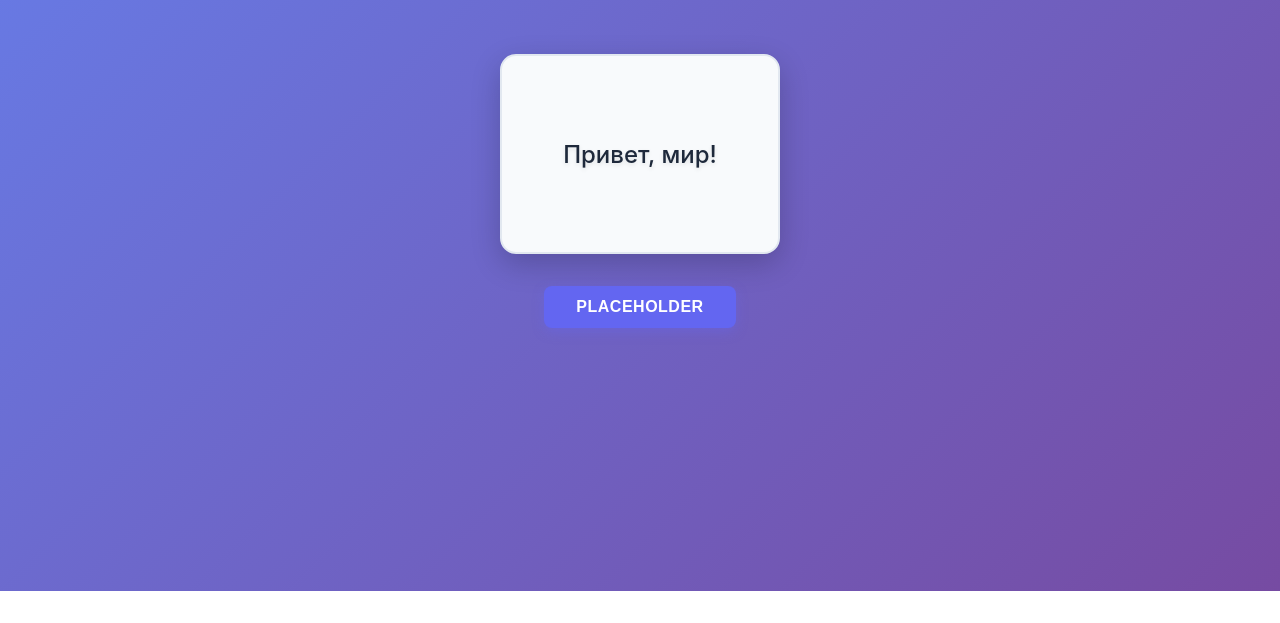
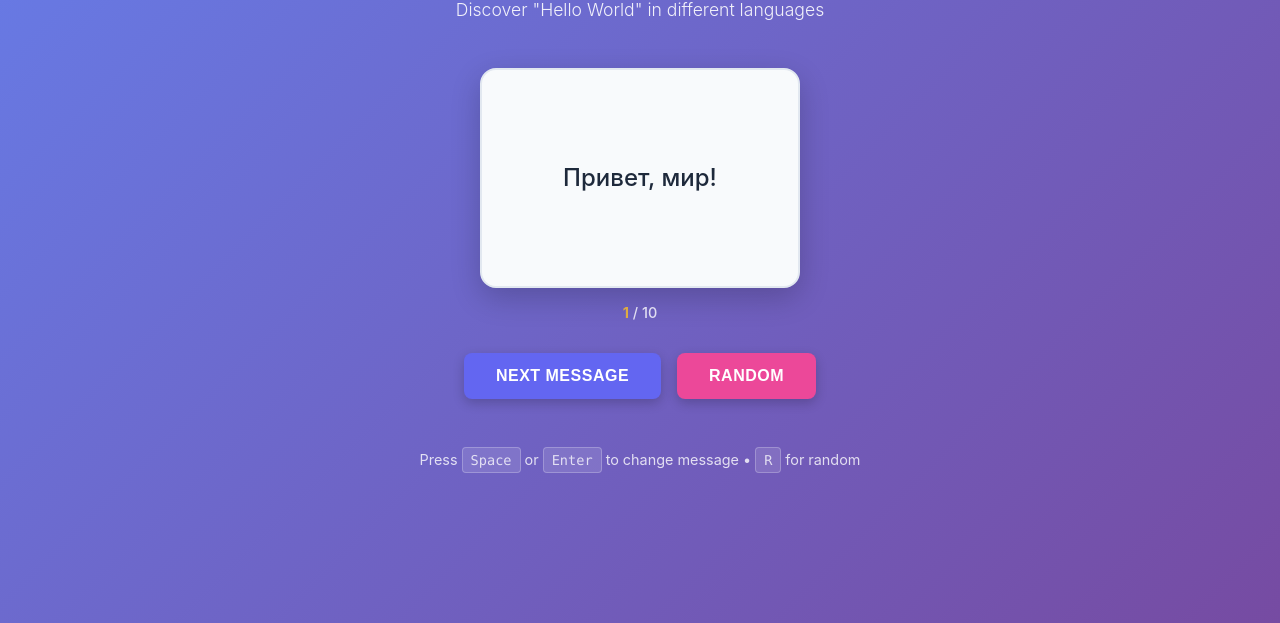
Before and after one commit to Herbert-C-byte/card-shower, a plain HTML site: page index.html in a window 1280 px wide. Shown: the part 209-832 px from the top of the page. Before the commit the page ends 800 px from the top, so only its background shows below. Drawn offline with Linux system fonts and the light colour scheme.

Commit message:
Added some things

```diff
--- a/index.html
+++ b/index.html
@@ -3,13 +3,39 @@
 <head>
   <meta charset="UTF-8">
   <meta name="viewport" content="width=device-width, initial-scale=1.0">
+  <meta name="description" content="Multilingual greeting cards showcasing 'Hello World' in 10 different languages">
+  <meta name="theme-color" content="#6366f1">
   <link rel="stylesheet" href="styles.css">
-  <title>My website</title>
+  <title>Cards Shower - Multilingual Greetings</title>
 </head>
 <body>
-  <div class="card"></div>
-  <button id="changeButton" type="button">placeholder</button>
+  <main>
+    <div class="container">
+      <header>
+        <h1>Cards Shower</h1>
+        <p class="subtitle">Discover "Hello World" in different languages</p>
+      </header>
 
-<script src="script.js"></script>
+      <div class="card-wrapper">
+        <div class="card" aria-live="polite" role="region">
+          <span class="message">Loading...</span>
+        </div>
+        <div class="counter">
+          <span id="messageCount">0</span> / <span id="totalMessages">10</span>
+        </div>
+      </div>
+
+      <div class="button-group">
+        <button id="changeButton" type="button" class="btn-primary">Next Message</button>
+        <button id="randomButton" type="button" class="btn-secondary">Random</button>
+      </div>
+
+      <footer>
+        <p class="hint">Press <kbd>Space</kbd> or <kbd>Enter</kbd> to change message • <kbd>R</kbd> for random</p>
+      </footer>
+    </div>
+  </main>
+
+  <script src="script.js"></script>
 </body>
 </html>
--- a/script.js
+++ b/script.js
@@ -12,36 +12,66 @@ document.addEventListener('DOMContentLoaded', () => {
     'مرحبا بالعالم!'
   ];
 
-  const button = document.querySelector('#changeButton');
+  const changeButton = document.querySelector('#changeButton');
+  const randomButton = document.querySelector('#randomButton');
   const card = document.querySelector('.card');
+  const messageSpan = card?.querySelector('.message');
+  const messageCountSpan = document.querySelector('#messageCount');
+  const totalMessagesSpan = document.querySelector('#totalMessages');
 
-  if (!button || !card) {
-    console.warn('Missing #changeButton or .card element; aborting script.');
+  if (!changeButton || !randomButton || !card || !messageSpan) {
+    console.error('Required elements not found; aborting script.');
     return;
   }
 
-  // Improve accessibility: announce changes and mark region
-  card.setAttribute('role', 'region');
-  card.setAttribute('aria-live', 'polite');
+  // Initialize total messages
+  totalMessagesSpan.textContent = messages.length;
+
+  let currentIndex = -1;
+  let messageCount = 0;
 
   function isRTL(text) {
     return /[\u0591-\u07FF\uFB1D-\uFDFD\uFE70-\uFEFC]/.test(text);
   }
 
-  function setRandomMessage() {
-    const randomIndex = Math.floor(Math.random() * messages.length);
-    const message = messages[randomIndex];
-    card.textContent = message;
+  function setMessage(index) {
+    const message = messages[index];
+    messageSpan.textContent = message;
     card.dir = isRTL(message) ? 'rtl' : 'ltr';
-    console.log('Message index:', randomIndex, 'message:', message);
+    card.classList.remove('message-enter');
+
+    // Trigger animation
+    void card.offsetWidth;
+    card.classList.add('message-enter');
+
+    messageCount++;
+    messageCountSpan.textContent = messageCount;
+
+    console.log('Message index:', index, 'message:', message);
   }
 
-  // Click to change message
-  button.addEventListener('click', setRandomMessage);
+  function setNextMessage() {
+    currentIndex = (currentIndex + 1) % messages.length;
+    setMessage(currentIndex);
+  }
 
-  // Support keyboard activation for non-button controls
-  button.addEventListener('keydown', (e) => {
-    if (e.key === 'Enter' || e.key === ' ') {
+  function setRandomMessage() {
+    currentIndex = Math.floor(Math.random() * messages.length);
+    setMessage(currentIndex);
+  }
+
+  // Event listeners
+  changeButton.addEventListener('click', setNextMessage);
+  randomButton.addEventListener('click', setRandomMessage);
+
+  // Keyboard support
+  document.addEventListener('keydown', (e) => {
+    if (e.key === ' ' || e.key === 'Enter') {
+      if (e.target === changeButton || e.target === randomButton) return;
+      e.preventDefault();
+      setNextMessage();
+    } else if (e.key.toLowerCase() === 'r') {
+      if (e.target.tagName === 'INPUT' || e.target.tagName === 'TEXTAREA') return;
       e.preventDefault();
       setRandomMessage();
     }
@@ -49,5 +79,5 @@ document.addEventListener('DOMContentLoaded', () => {
 
   // Initialize with a random message
   setRandomMessage();
-  console.log('Script carregado com sucesso!');
+  console.log('Cards Shower loaded successfully!');
 });
--- a/styles.css
+++ b/styles.css
@@ -7,32 +7,91 @@
 :root {
   --primary-color: #6366f1;
   --primary-hover: #4f46e5;
+  --secondary-color: #ec4899;
+  --secondary-hover: #db2777;
   --card-bg: #f8fafc;
   --text-color: #1e293b;
+  --text-secondary: #64748b;
   --border-color: #e2e8f0;
   --transition: all 0.3s cubic-bezier(0.4, 0, 0.2, 1);
+  --bg-gradient: linear-gradient(135deg, #667eea 0%, #764ba2 100%);
+}
+
+@media (prefers-color-scheme: dark) {
+  :root {
+    --card-bg: #1e293b;
+    --text-color: #f1f5f9;
+    --text-secondary: #cbd5e1;
+    --border-color: #334155;
+    --bg-gradient: linear-gradient(135deg, #1e1b4b 0%, #5b21b6 100%);
+  }
+}
+
+html {
+  scroll-behavior: smooth;
 }
 
 body {
   font-family: -apple-system, BlinkMacSystemFont, 'Segoe UI', Roboto, Oxygen, Ubuntu, Cantarell, sans-serif;
-  background: linear-gradient(135deg, #667eea 0%, #764ba2 100%);
+  background: var(--bg-gradient);
+  color: var(--text-color);
+  padding: 1rem;
+  min-height: 100vh;
+}
+
+main {
+  display: flex;
+  align-items: center;
+  justify-content: center;
+  min-height: 100vh;
+}
+
+.container {
   display: flex;
   flex-direction: column;
   gap: 2rem;
-  height: 100vh;
   align-items: center;
-  justify-content: center;
-  color: var(--text-color);
-  padding: 1rem;
+  max-width: 600px;
+  animation: fadeInDown 0.6s ease-out;
+}
+
+header {
+  text-align: center;
+  color: white;
+  margin-bottom: 1rem;
+}
+
+h1 {
+  font-size: 2.5rem;
+  font-weight: 700;
+  letter-spacing: -1px;
+  margin-bottom: 0.5rem;
+  text-shadow: 0 2px 10px rgba(0, 0, 0, 0.2);
+}
+
+.subtitle {
+  font-size: 1.1rem;
+  opacity: 0.9;
+  font-weight: 300;
+}
+
+.card-wrapper {
+  position: relative;
+  width: 100%;
+  display: flex;
+  flex-direction: column;
+  gap: 1rem;
+  align-items: center;
 }
 
 .card {
   display: flex;
   align-items: center;
   justify-content: center;
-  width: 280px;
-  height: 200px;
-  padding: 1.5rem;
+  width: 100%;
+  max-width: 320px;
+  height: 220px;
+  padding: 2rem;
   background-color: var(--card-bg);
   border: 2px solid var(--border-color);
   border-radius: 16px;
@@ -42,7 +101,23 @@ body {
   text-align: center;
   word-wrap: break-word;
   transition: var(--transition);
-  text-shadow: 0 2px 4px rgba(0, 0, 0, 0.1);
+  position: relative;
+  overflow: hidden;
+}
+
+.card::before {
+  content: '';
+  position: absolute;
+  top: 0;
+  left: -100%;
+  width: 100%;
+  height: 100%;
+  background: linear-gradient(90deg, transparent, rgba(255, 255, 255, 0.2), transparent);
+  transition: left 0.5s ease;
+}
+
+.card:hover::before {
+  left: 100%;
 }
 
 .card:hover {
@@ -50,49 +125,170 @@ body {
   box-shadow: 0 15px 40px rgba(0, 0, 0, 0.3);
 }
 
-#changeButton {
-  padding: 0.75rem 2rem;
-  background-color: var(--primary-color);
+.card.message-enter {
+  animation: slideInMessage 0.4s ease-out;
+}
+
+.counter {
+  font-size: 0.9rem;
   color: white;
+  opacity: 0.8;
+  font-weight: 500;
+}
+
+#messageCount {
+  font-weight: 700;
+  color: #fbbf24;
+}
+
+.button-group {
+  display: flex;
+  gap: 1rem;
+  flex-wrap: wrap;
+  justify-content: center;
+}
+
+.btn-primary,
+.btn-secondary {
+  padding: 0.875rem 2rem;
   border: none;
   border-radius: 8px;
   font-size: 1rem;
   font-weight: 600;
   cursor: pointer;
   transition: var(--transition);
-  box-shadow: 0 4px 12px rgba(99, 102, 241, 0.4);
   text-transform: uppercase;
   letter-spacing: 0.5px;
+  box-shadow: 0 4px 12px rgba(0, 0, 0, 0.2);
+  position: relative;
+  overflow: hidden;
 }
 
-#changeButton:hover {
+.btn-primary {
+  background-color: var(--primary-color);
+  color: white;
+}
+
+.btn-primary:hover {
   background-color: var(--primary-hover);
   box-shadow: 0 6px 20px rgba(99, 102, 241, 0.6);
   transform: translateY(-2px);
 }
 
-#changeButton:active {
+.btn-secondary {
+  background-color: var(--secondary-color);
+  color: white;
+}
+
+.btn-secondary:hover {
+  background-color: var(--secondary-hover);
+  box-shadow: 0 6px 20px rgba(236, 72, 153, 0.6);
+  transform: translateY(-2px);
+}
+
+.btn-primary:active,
+.btn-secondary:active {
   transform: translateY(0);
 }
 
-#changeButton:focus-visible {
-  outline: 3px solid rgba(255, 255, 255, 0.5);
+.btn-primary:focus-visible,
+.btn-secondary:focus-visible {
+  outline: 3px solid rgba(255, 255, 255, 0.7);
   outline-offset: 2px;
 }
 
+.btn-primary:disabled,
+.btn-secondary:disabled {
+  opacity: 0.6;
+  cursor: not-allowed;
+}
+
+footer {
+  text-align: center;
+  color: white;
+  opacity: 0.8;
+  font-size: 0.95rem;
+  margin-top: 1rem;
+}
+
+kbd {
+  display: inline-block;
+  padding: 0.25rem 0.5rem;
+  background-color: rgba(255, 255, 255, 0.15);
+  border: 1px solid rgba(255, 255, 255, 0.3);
+  border-radius: 4px;
+  font-family: 'Monaco', 'Courier New', monospace;
+  font-size: 0.85rem;
+  font-weight: 500;
+  white-space: nowrap;
+}
+
+.hint {
+  font-size: 0.9rem;
+}
+
+/* Animations */
+@keyframes fadeInDown {
+  from {
+    opacity: 0;
+    transform: translateY(-20px);
+  }
+  to {
+    opacity: 1;
+    transform: translateY(0);
+  }
+}
+
+@keyframes slideInMessage {
+  from {
+    opacity: 0;
+    transform: scale(0.95);
+  }
+  to {
+    opacity: 1;
+    transform: scale(1);
+  }
+}
+
+/* Mobile Responsive */
 @media (max-width: 640px) {
-  body {
-    gap: 1.5rem;
+  h1 {
+    font-size: 2rem;
+  }
+
+  .subtitle {
+    font-size: 1rem;
   }
 
   .card {
-    width: 240px;
-    height: 160px;
+    max-width: 280px;
+    height: 180px;
     font-size: 1.25rem;
+    padding: 1.5rem;
   }
 
-  #changeButton {
-    padding: 0.6rem 1.5rem;
+  .btn-primary,
+  .btn-secondary {
+    padding: 0.75rem 1.5rem;
     font-size: 0.9rem;
+    flex: 1;
+    min-width: 140px;
+  }
+
+  .button-group {
+    width: 100%;
+  }
+
+  footer {
+    font-size: 0.85rem;
+  }
+
+  .hint {
+    font-size: 0.8rem;
+  }
+
+  kbd {
+    padding: 0.2rem 0.4rem;
+    font-size: 0.75rem;
   }
 }
```
